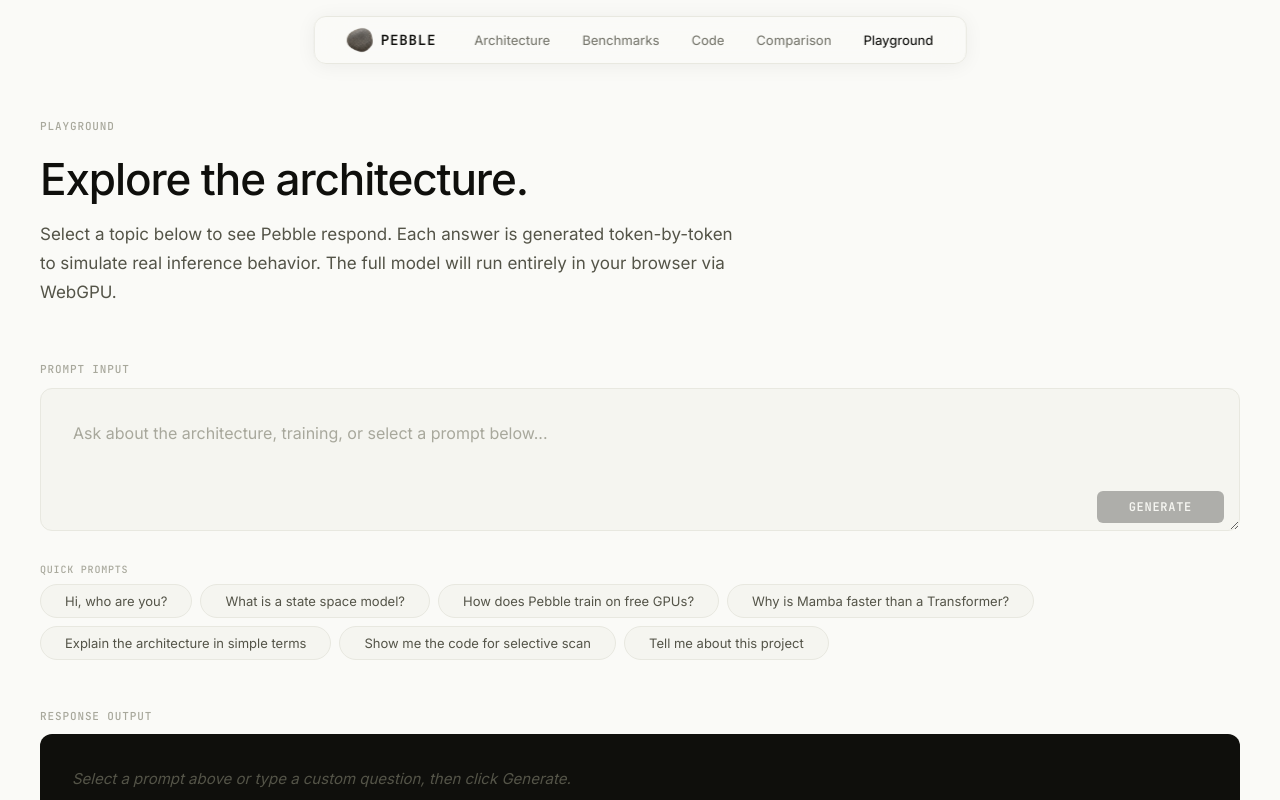
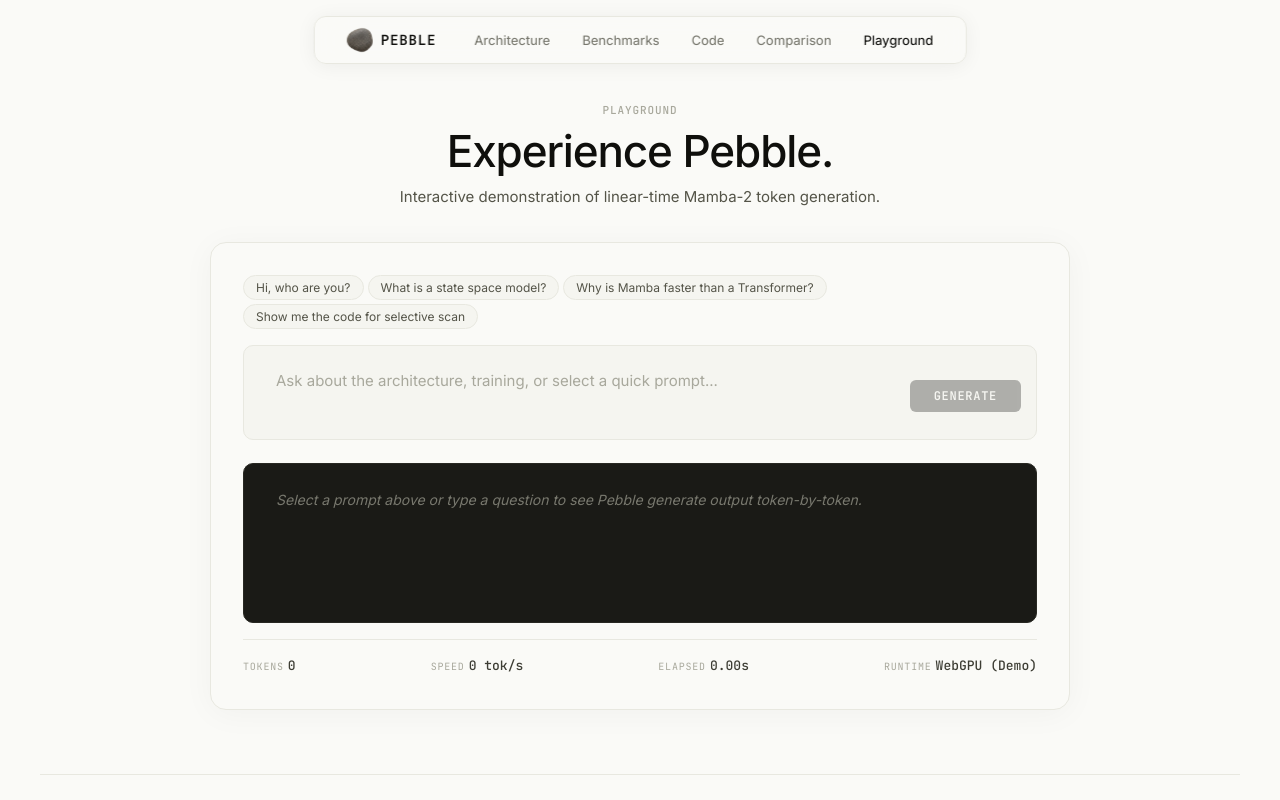
Before and after one commit to Atharva0808/pebble, a Next.js app in the folder web/: page /playground in a window 1280 px wide. Shown: the top 800 px of the page. Built offline with nearby package versions, Linux system fonts and the light colour scheme.

Commit message:
style(playground): simplify playground page into a clean minimalist unified studio card

```diff
--- a/web/app/globals.css
+++ b/web/app/globals.css
@@ -645,81 +645,32 @@
 }
 
 /* ── Playground ─────────────────────────────────────────────────────────── */
-.playground-controls {
-  display: flex;
-  gap: var(--space-3xl);
-  margin-bottom: var(--space-xl);
-}
-
-.control-group {
-  display: flex;
-  flex-direction: column;
-  gap: var(--space-xs);
-}
-
-.control-label {
-  font-family: var(--font-mono);
-  font-size: 0.6875rem;
-  letter-spacing: 0.06em;
-  text-transform: uppercase;
-  color: var(--stone-400);
-}
-
-.control-row {
-  display: flex;
-  align-items: center;
-  gap: var(--space-md);
-}
-
-.control-slider {
-  -webkit-appearance: none;
-  appearance: none;
-  width: 160px;
-  height: 3px;
-  background: var(--stone-200);
-  border-radius: 2px;
-  outline: none;
-  cursor: pointer;
-}
-
-.control-slider::-webkit-slider-thumb {
-  -webkit-appearance: none;
-  appearance: none;
-  width: 14px;
-  height: 14px;
-  border-radius: 50%;
-  background: var(--stone-950);
-  cursor: pointer;
-  transition: transform var(--duration-fast) var(--ease-out);
-}
-
-.control-slider::-webkit-slider-thumb:hover {
-  transform: scale(1.2);
-}
-
-.control-value {
-  font-family: var(--font-mono);
-  font-size: 0.8125rem;
-  color: var(--stone-600);
-  min-width: 3ch;
+.playground-card {
+  background: var(--stone-50);
+  border: 1px solid var(--stone-200);
+  border-radius: 16px;
+  padding: var(--space-xl);
+  box-shadow: 0 4px 32px rgba(15, 15, 12, 0.04);
 }
 
 .playground-input-wrapper {
   position: relative;
+  margin-bottom: var(--space-md);
 }
 
 .playground-input {
   width: 100%;
-  padding: var(--space-xl);
+  padding: var(--space-lg) var(--space-xl);
+  padding-right: 120px;
   font-family: var(--font-sans);
-  font-size: 1rem;
+  font-size: 0.9375rem;
   color: var(--stone-900);
   background: var(--stone-100);
   border: 1px solid var(--stone-200);
-  border-radius: 12px;
-  resize: vertical;
+  border-radius: 10px;
+  resize: none;
   outline: none;
-  line-height: 1.6;
+  line-height: 1.5;
   transition: border-color var(--duration-fast) var(--ease-out);
 }
 
@@ -733,8 +684,9 @@
 
 .playground-actions {
   position: absolute;
-  bottom: var(--space-md);
+  top: 50%;
   right: var(--space-md);
+  transform: translateY(-50%);
 }
 
 .btn-generate,
@@ -744,7 +696,7 @@
   font-weight: 600;
   letter-spacing: 0.06em;
   text-transform: uppercase;
-  padding: var(--space-sm) var(--space-xl);
+  padding: var(--space-sm) var(--space-lg);
   border: none;
   border-radius: 6px;
   cursor: pointer;
@@ -775,13 +727,13 @@
 }
 
 .playground-output {
-  margin-top: var(--space-lg);
-  min-height: 200px;
-  max-height: 400px;
+  min-height: 160px;
+  max-height: 320px;
   overflow-y: auto;
-  padding: var(--space-xl);
-  background: var(--stone-950);
-  border-radius: 12px;
+  padding: var(--space-lg) var(--space-xl);
+  background: var(--stone-900);
+  border: 1px solid var(--stone-800);
+  border-radius: 10px;
   color: var(--stone-200);
 }
 
@@ -794,24 +746,25 @@
 }
 
 .output-placeholder {
-  font-size: 0.9375rem;
-  color: var(--stone-600);
+  font-size: 0.875rem;
+  color: var(--stone-500);
   font-style: italic;
   max-width: none;
 }
 
 .playground-stats {
   display: flex;
-  gap: var(--space-3xl);
-  margin-top: var(--space-lg);
-  padding-top: var(--space-lg);
+  justify-content: space-between;
+  align-items: center;
+  margin-top: var(--space-md);
+  padding-top: var(--space-md);
   border-top: 1px solid var(--stone-200);
 }
 
 .stat-item {
   display: flex;
-  flex-direction: column;
-  gap: 2px;
+  align-items: center;
+  gap: var(--space-xs);
 }
 
 .stat-label {
@@ -824,7 +777,7 @@
 
 .stat-value {
   font-family: var(--font-mono);
-  font-size: 0.875rem;
+  font-size: 0.8125rem;
   font-weight: 500;
   color: var(--stone-700);
 }
@@ -832,14 +785,13 @@
 .suggestions {
   display: flex;
   flex-wrap: wrap;
-  gap: var(--space-sm);
-  margin-top: var(--space-md);
+  gap: var(--space-xs);
 }
 
 .suggestion-chip {
   font-family: var(--font-sans);
-  font-size: 0.8125rem;
-  padding: var(--space-sm) var(--space-lg);
+  font-size: 0.75rem;
+  padding: 4px 12px;
   background: var(--stone-100);
   border: 1px solid var(--stone-200);
   border-radius: 100px;
--- a/web/app/playground/page.tsx
+++ b/web/app/playground/page.tsx
@@ -135,44 +135,70 @@
       {/* ── Playground ────────────────────────────────────────────── */}
       <section
         className="section container"
-        style={{ paddingTop: "calc(var(--nav-height) + var(--space-2xl))" }}
+        style={{ paddingTop: "calc(var(--nav-height) + var(--space-xl))" }}
       >
         <motion.div
           initial="hidden"
           animate="visible"
           variants={stagger}
+          style={{ maxWidth: "860px", margin: "0 auto" }}
         >
+          {/* ── Header ────────────────────────────────────────── */}
+          <div style={{ textAlign: "center", marginBottom: "var(--space-xl)" }}>
             <motion.span className="label" custom={0} variants={fadeUp}>
               Playground
             </motion.span>
             <motion.h2
               custom={1}
               variants={fadeUp}
-            style={{ marginTop: "var(--space-md)" }}
+              style={{ marginTop: "var(--space-xs)" }}
             >
-            Explore the architecture.
+              Experience Pebble.
             </motion.h2>
             <motion.p
               custom={2}
               variants={fadeUp}
-            style={{ marginTop: "var(--space-md)" }}
+              style={{ marginTop: "var(--space-sm)", marginInline: "auto", fontSize: "0.9375rem" }}
             >
-            Select a topic below to see Pebble respond. Each answer is generated
-            token-by-token to simulate real inference behavior. The full model
-            will run entirely in your browser via WebGPU.
+              Interactive demonstration of linear-time Mamba-2 token generation.
             </motion.p>
+          </div>
 
-          {/* ── Input Panel (Prompt Textarea & Suggestion Chips) ── */}
+          {/* ── Minimal Studio Card ────────────────────────────── */}
           <motion.div
             custom={3}
             variants={fadeUp}
-            style={{ marginTop: "var(--space-2xl)" }}
+            className="playground-card"
           >
-            <span className="label">Prompt Input</span>
-            <div className="playground-input-wrapper" style={{ marginTop: "var(--space-sm)" }}>
+            {/* Quick Prompt Chips */}
+            <div className="suggestions" style={{ marginBottom: "var(--space-md)" }}>
+              {[
+                "Hi, who are you?",
+                "What is a state space model?",
+                "Why is Mamba faster than a Transformer?",
+                "Show me the code for selective scan",
+              ].map((s) => (
+                <button
+                  key={s}
+                  className="suggestion-chip"
+                  onClick={() => {
+                    setPrompt(s);
+                    setTimeout(() => {
+                      const btn = document.querySelector(".btn-generate") as HTMLButtonElement;
+                      if (btn && !btn.disabled) btn.click();
+                    }, 50);
+                  }}
+                >
+                  {s}
+                </button>
+              ))}
+            </div>
+
+            {/* Input Textarea & Action Button */}
+            <div className="playground-input-wrapper">
               <textarea
                 className="playground-input"
-                placeholder="Ask about the architecture, training, or select a prompt below..."
+                placeholder="Ask about the architecture, training, or select a quick prompt..."
                 value={prompt}
                 onChange={(e) => setPrompt(e.target.value)}
                 onKeyDown={(e) => {
@@ -181,7 +207,7 @@
                     handleGenerate();
                   }
                 }}
-                rows={3}
+                rows={2}
               />
               <div className="playground-actions">
                 {isGenerating ? (
@@ -200,65 +226,18 @@
               </div>
             </div>
 
-            {/* ── Suggested Quick Prompts ── */}
-            <div style={{ marginTop: "var(--space-md)" }}>
-              <span className="label" style={{ fontSize: "0.625rem", color: "var(--stone-400)" }}>
-                Quick Prompts
-              </span>
-              <div className="suggestions" style={{ marginTop: "var(--space-xs)" }}>
-                {[
-                  "Hi, who are you?",
-                  "What is a state space model?",
-                  "How does Pebble train on free GPUs?",
-                  "Why is Mamba faster than a Transformer?",
-                  "Explain the architecture in simple terms",
-                  "Show me the code for selective scan",
-                  "Tell me about this project",
-                ].map((s) => (
-                  <button
-                    key={s}
-                    className="suggestion-chip"
-                    onClick={() => {
-                      setPrompt(s);
-                      setTimeout(() => {
-                        const btn = document.querySelector(".btn-generate") as HTMLButtonElement;
-                        if (btn && !btn.disabled) btn.click();
-                      }, 50);
-                    }}
-                  >
-                    {s}
-                  </button>
-                ))}
-              </div>
-            </div>
-          </motion.div>
-
-          {/* ── Output Screen & Metrics ────────────────────────────────────── */}
-          <motion.div
-            custom={4}
-            variants={fadeUp}
-            style={{ marginTop: "var(--space-2xl)" }}
-          >
-            <div style={{ display: "flex", justifyContent: "space-between", alignItems: "center" }}>
-              <span className="label">Response Output</span>
-              {isGenerating && (
-                <span className="label" style={{ color: "var(--terracotta)", textTransform: "none" }}>
-                  Generating tokens...
-                </span>
-              )}
-            </div>
-
-            <div className="playground-output" ref={outputRef} style={{ marginTop: "var(--space-sm)" }}>
+            {/* Response Output Box */}
+            <div className="playground-output" ref={outputRef}>
               {output ? (
                 <p className="output-text">{output}</p>
               ) : (
                 <p className="output-placeholder">
-                  Select a prompt above or type a custom question, then click Generate.
+                  Select a prompt above or type a question to see Pebble generate output token-by-token.
                 </p>
               )}
             </div>
 
-            {/* ── Performance Stats ─────────────────────────────────────────── */}
+            {/* Integrated Metrics Footer */}
             <div className="playground-stats">
               <div className="stat-item">
                 <span className="stat-label">Tokens</span>
```
Lines whose indentation alone changed are shown as unchanged.
